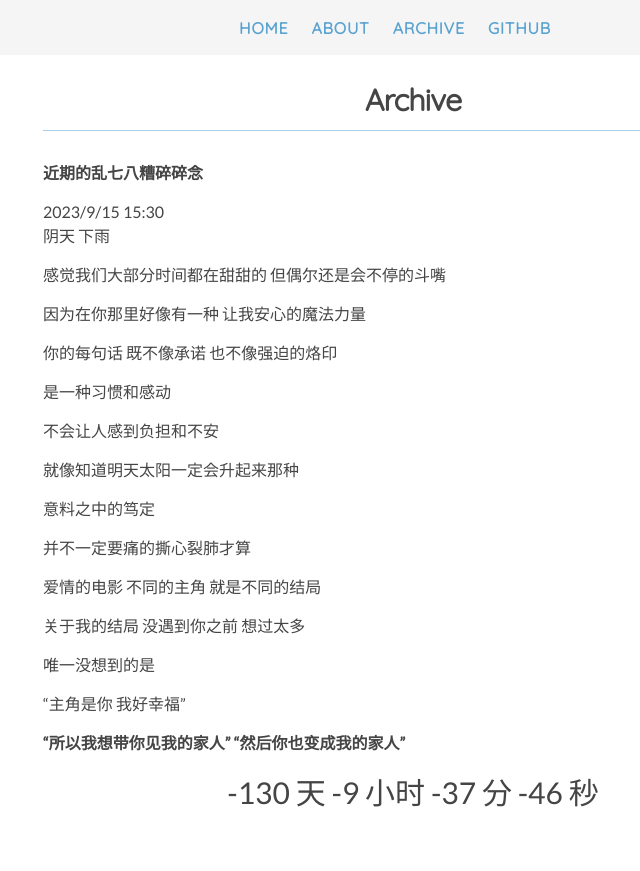
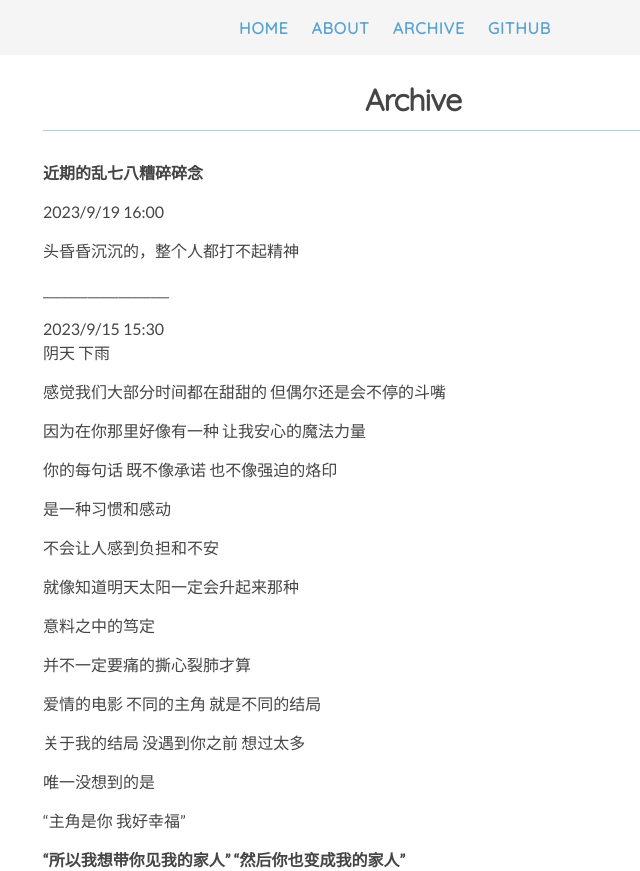
Before and after one commit to Rickylamn/Rickylamn.github.io, a Jekyll site: the page built from archive.html, in a window 1280 px wide, cut to the strip 0-871 px from the top of the page. Shown: the whole strip, without its empty margins (227-867 px from the left). Built offline with Jekyll 4.4.1, drawn with Linux system fonts in a browser that asks for light colours; nearby versions of some CDN libraries.

Commit message:
Update archive.html

```diff
--- a/archive.html
+++ b/archive.html
@@ -33,6 +33,9 @@ permalink: /archive/
 </div>
 
 <p><strong>近期的乱七八糟碎碎念</strong></p>
+<p>2023/9/19 16:00</p>
+<p>头昏昏沉沉的，整个人都打不起精神</p>
+<p>____________________</p>
 2023/9/15 15:30
 <p>阴天 下雨</p>
 <p>感觉我们大部分时间都在甜甜的 但偶尔还是会不停的斗嘴</p>
```
